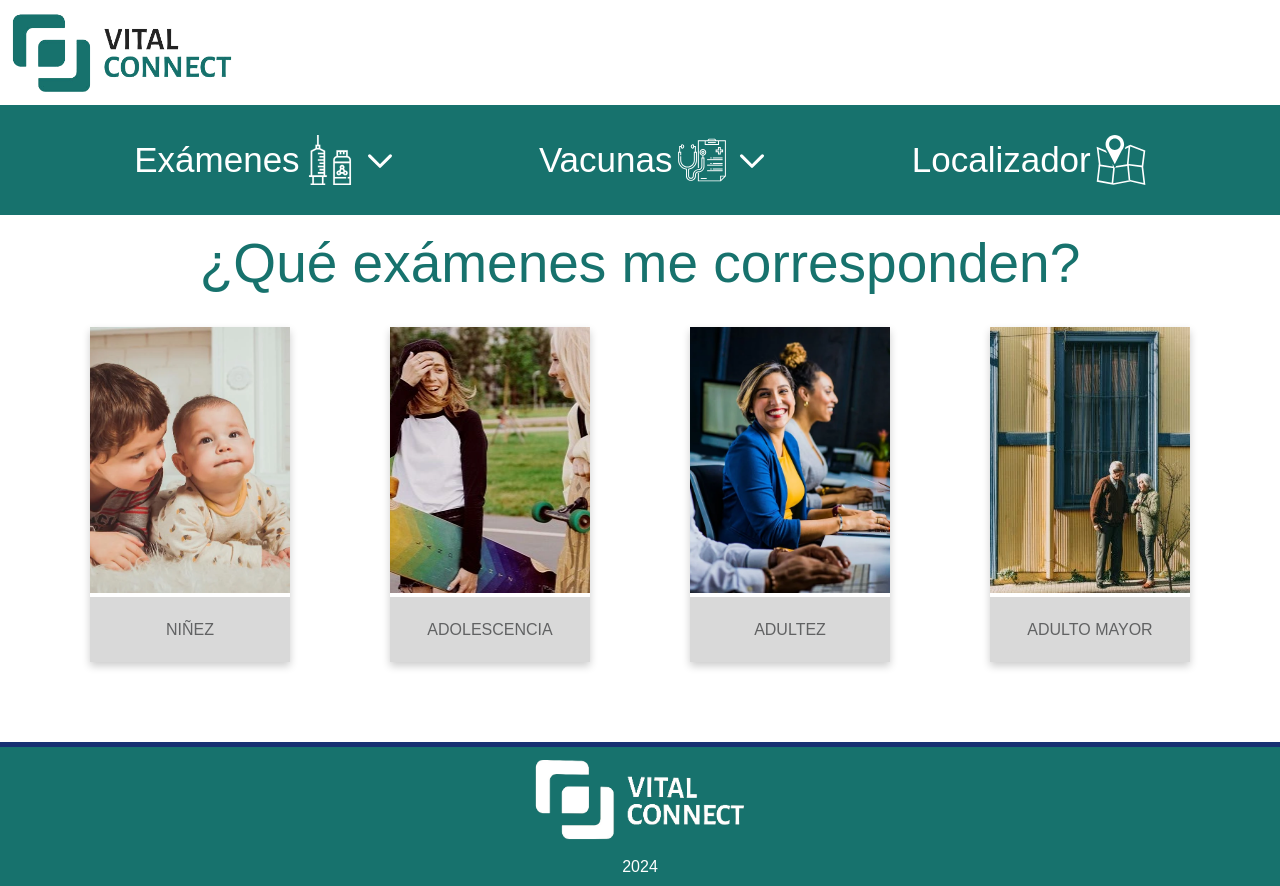
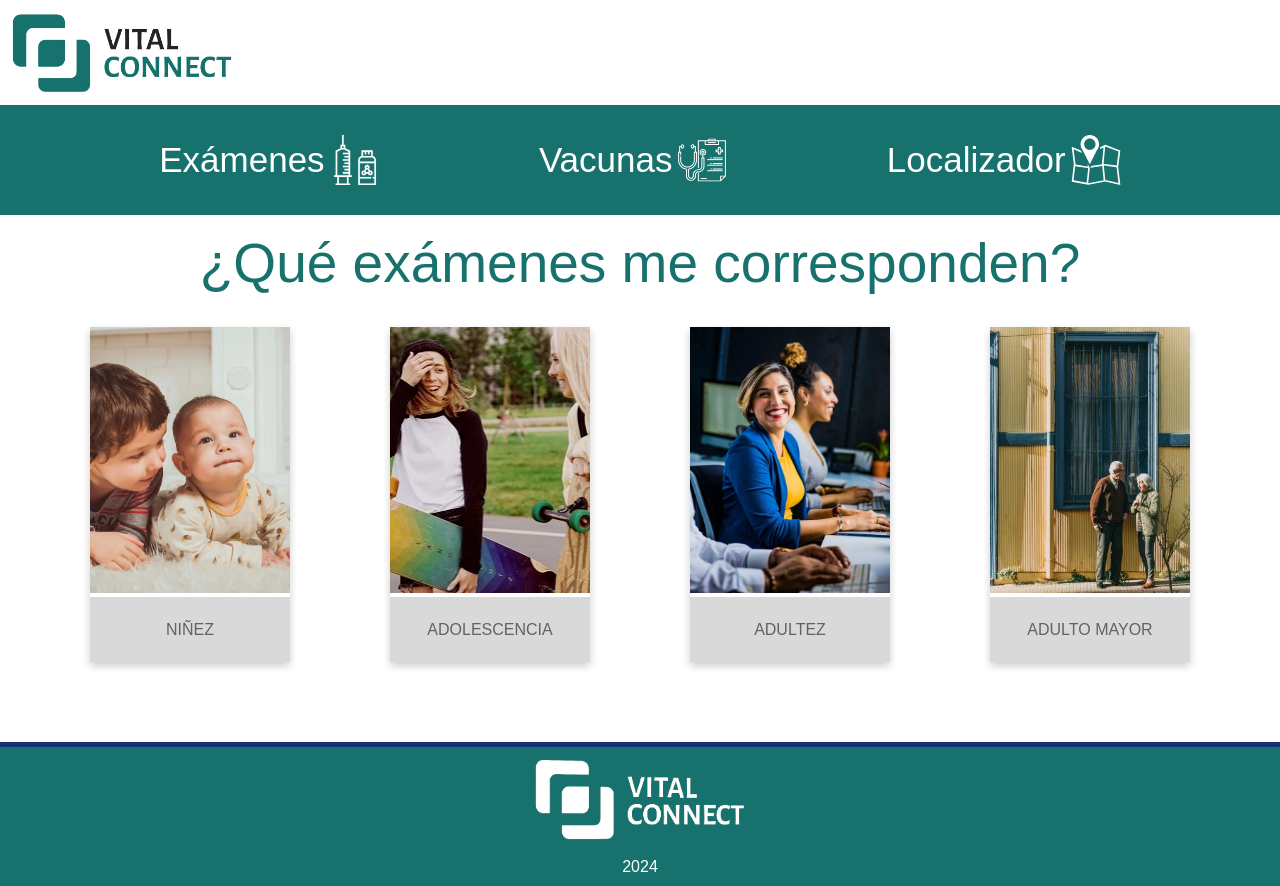
Before and after one commit to AllanMoralesPrado/vital-connect-client, a React (Vite) app in the folder vitalconnect/: page / in a window 1280 px wide. Built offline with nearby package versions, Linux system fonts and the light colour scheme.

Commit message:
preparando uso de useContext

```diff
--- a/vitalconnect/src/App.jsx
+++ b/vitalconnect/src/App.jsx
@@ -1,10 +1,6 @@
 import NavBar from "./componentes/NavBar";
-import Body from "./componentes/Body";
 import Footer from "./componentes/Footer/footer";
-import { Routes, Route } from "react-router-dom";
-import Examenes from "./pages/Examenes/Examenes";
-import Localizacion from "./pages/Localizacion/Localizacion";
-import Vacunas from "./pages/Vacunas/Vacunas";
+import CicloVital from "./pages/CicloVital/CicloVital";
 
 function App() {
   return (
@@ -14,12 +10,7 @@ function App() {
       </header>
 
       <main className="main">
-        {/*   <Routes>
-          <Route path="/examenes" element={<Examenes />}></Route>
-          <Route path="/vacunas" element={<Vacunas />}></Route>
-          <Route path="/localizacion" element={<Localizacion />}></Route>
-        </Routes> */}
-        <Body />
+        <CicloVital />
       </main>
 
       <Footer />
--- a/vitalconnect/src/componentes/ButtonGroup/ButtonGroup.jsx
+++ b/vitalconnect/src/componentes/ButtonGroup/ButtonGroup.jsx
@@ -1,9 +1,9 @@
 import "./style.css";
-const ButtonGroup = ({ title, options }) => {
+function ButtonGroup({ options }) {
   return (
     <>
       <div className="container-button-group">
-        <h2>{title}</h2>
+        <h2>¿Qué exámenes me corresponden?</h2>
         <nav>
           <ul>
             {options.map((option) => (
@@ -14,6 +14,6 @@ const ButtonGroup = ({ title, options }) => {
       </div>
     </>
   );
-};
+}
 
 export default ButtonGroup;
--- a/vitalconnect/src/componentes/NavBar/index.jsx
+++ b/vitalconnect/src/componentes/NavBar/index.jsx
@@ -10,35 +10,16 @@ function NavBar() {
     <nav>
       <div className="nav primerNavbar">
         <div className="img"></div>
-        {/* <div className="searchBar">
-          <input
-            type="search"
-            name="search"
-            id="search"
-            size="19"
-            placeholder="¿Qué desea buscar?"
-            list="filtro"
-          />
-          <datalist id="filtro">
-            <option value="volvo" />
-            <option value="saab" />
-            <option value="mercedes" />
-            <option value="audi" />
-          </datalist>
-          <div>
-            <img src={svgSearch} alt="" />
-          </div>
-        </div> */}
       </div>
       <div className="nav segundoNavbar">
         <ul>
           <li>
             <span>Exámenes</span>
-            <img src={svgVaccine} alt="" /> <img src={downArrow} alt="" />
+            <img src={svgVaccine} alt="" />
           </li>
           <li>
             <span>Vacunas</span>
-            <img src={svgExam} alt="" /> <img src={downArrow} alt="" />
+            <img src={svgExam} alt="" />
           </li>
           <li>
             <span>Localizador</span>
--- a/vitalconnect/src/pages/CicloVital/CicloVital.jsx
+++ b/vitalconnect/src/pages/CicloVital/CicloVital.jsx
@@ -1,13 +1,14 @@
-import React from "react";
-import ButtonGroup from "../ButtonGroup/ButtonGroup";
-import { optionsCicloVital, optionsMenu } from "../assets/opciones";
+import ButtonGroup from "../../componentes/ButtonGroup/ButtonGroup";
+import {
+  optionsCicloVital,
+  optionsMenu,
+} from "../../componentes/assets/opciones";
 
-function CicloVital({ servicio }) {
+function CicloVital() {
   return (
-    <ButtonGroup
-      title={"¿Qué " + { servicio } + " me corresponden?"}
-      options={optionsCicloVital}
-    />
+    <>
+      <ButtonGroup options={optionsCicloVital} />
+    </>
   );
 }
 
```
